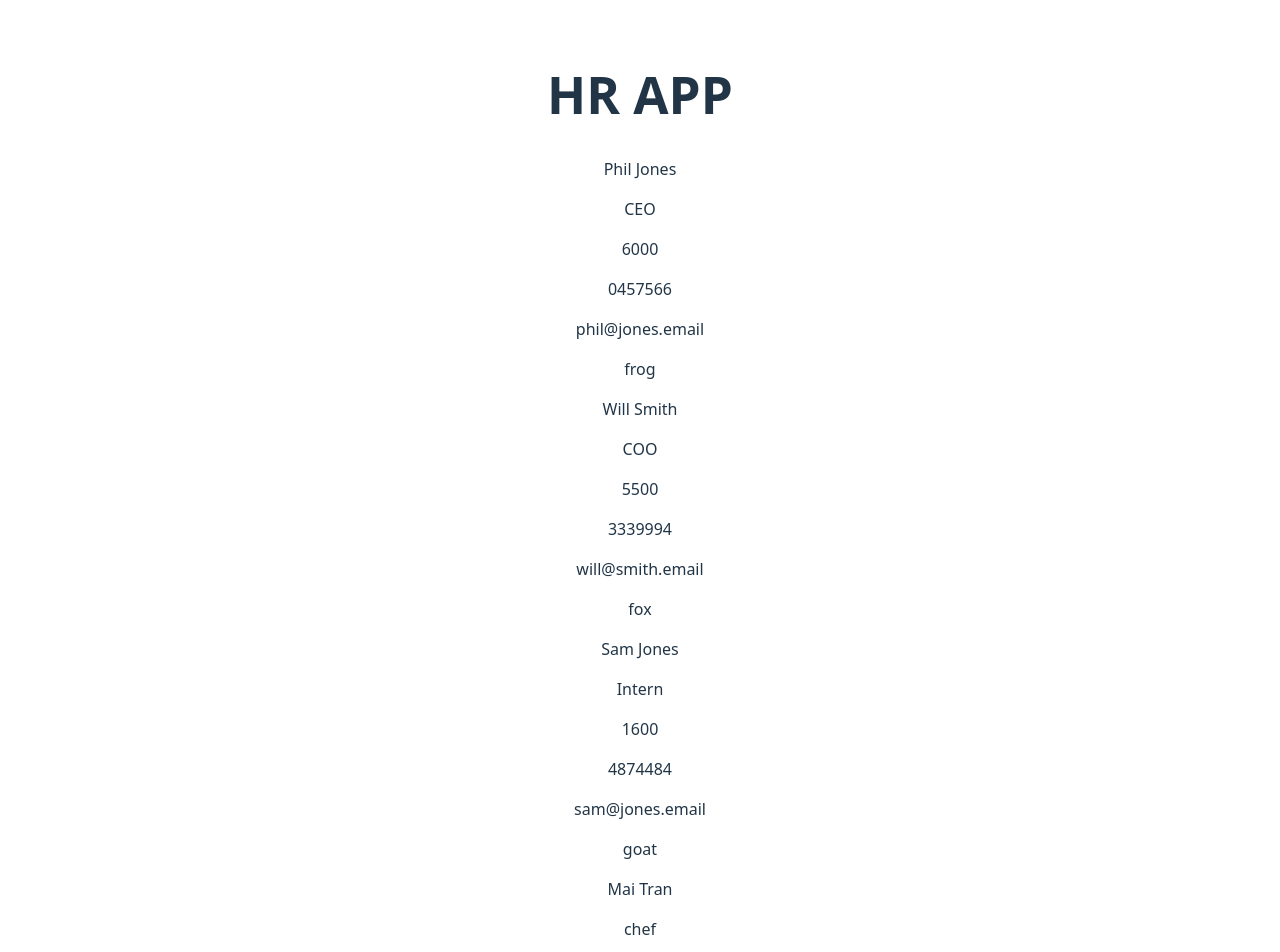
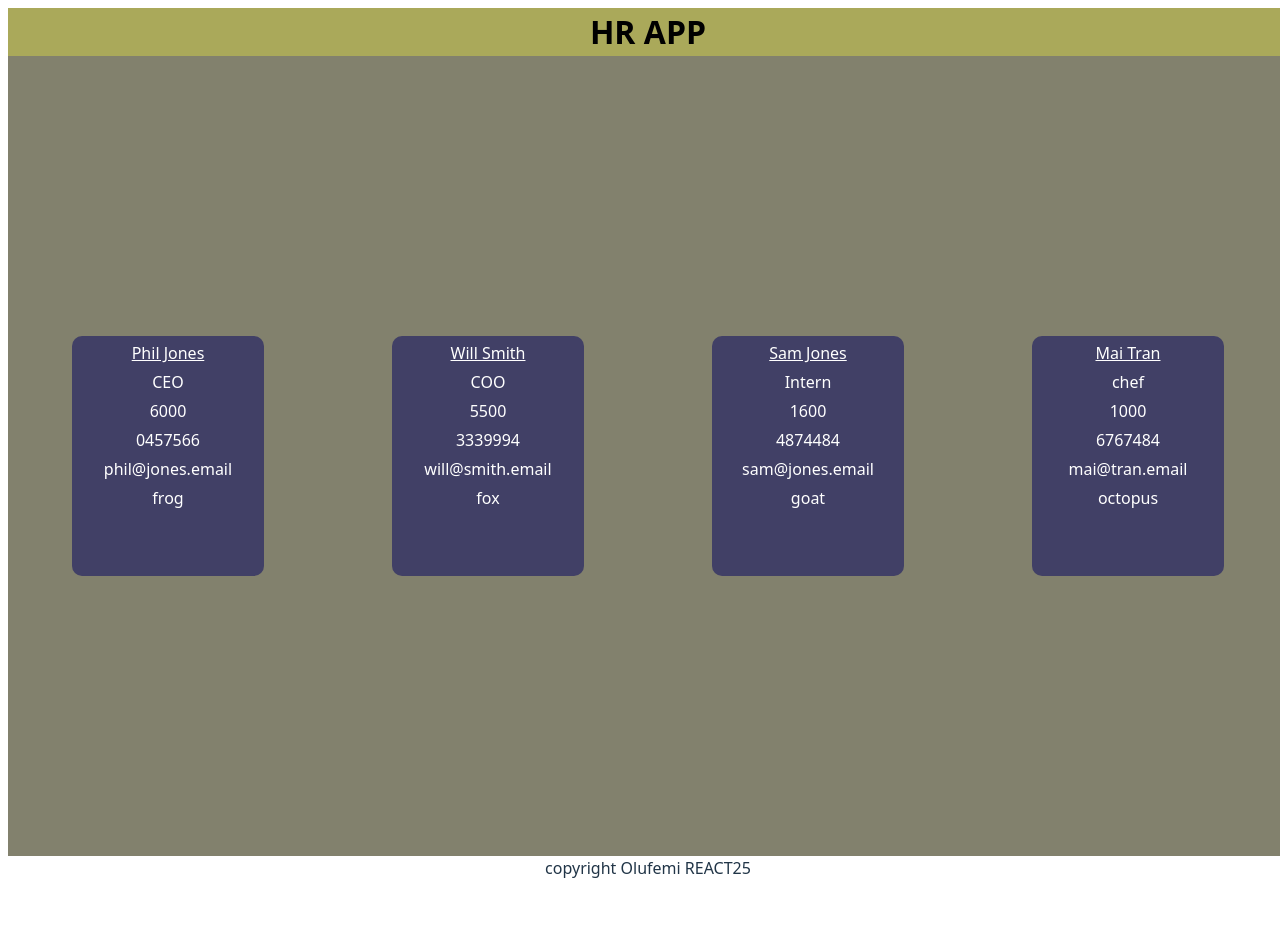
Before and after one commit to C3driK/hrApp, a React (Vite) app: page / in a window 1280 px wide. Shown: the top 952 px of the page. After the commit the page ends 880 px from the top, so only its background shows below. Built offline with nearby package versions, Linux system fonts and the light colour scheme.

Commit message:
add styling

```diff
--- a/src/App.css
+++ b/src/App.css
@@ -1,6 +1,52 @@
+html {
+  height: 100vh;
+  width: 100vw;
+}
+
 #root {
+  box-sizing: border-box;
   max-width: 1280px;
   margin: 0 auto;
-  padding: 2rem;
+  text-align: center;
+  width: 100vw;
+  height: 100vh;
+}
+header {
+  background-color: #aaa95a;
+  color: black;
+  margin: 0;
+  width: 100vw;
+}
+header h1 {
+  margin: 0;
+}
+main {
+  height: 100vh;
+  width: 100vw;
+  margin: 0;
+  background-color: #82816d;
+  display: flex;
+  justify-content: space-around;
+  align-items: center;
+}
+main div {
+  background-color: #414066;
+  color: white;
+  height: 30vh;
+  width: 15vw;
+  border-radius: 10px;
   text-align: center;
 }
+footer div {
+  display: flex;
+  justify-content: center;
+  align-items: center;
+}
+
+p {
+  margin: 5px;
+}
+
+.name {
+  text-decoration: underline;
+}
--- a/src/Footer.jsx
+++ b/src/Footer.jsx
@@ -1,5 +1,9 @@
 const Footer = () => {
-  return <footer>copyright Olufemi REACT25</footer>;
+  return (
+    <footer>
+      <div>copyright Olufemi REACT25</div>
+    </footer>
+  );
 };
 
 export default Footer;
--- a/src/Person.jsx
+++ b/src/Person.jsx
@@ -1,7 +1,7 @@
 const Person = (props) => {
   return (
     <div>
-      <p>{props.name}</p>
+      <p className="name">{props.name}</p>
       <p>{props.title}</p>
       <p>{props.salary}</p>
       <p>{props.phone}</p>
--- a/src/index.css
+++ b/src/index.css
@@ -13,20 +13,21 @@
   -moz-osx-font-smoothing: grayscale;
 }
 
-
-body {
+/* body {
   margin: 0;
   display: flex;
   place-items: center;
   min-width: 320px;
   min-height: 100vh;
+  background-color: beige;
 }
 
-h1 {
+h1{
   font-size: 3.2em;
   line-height: 1.1;
-}
-
+  background-color: green;
+  margin: 0;
+} */
 
 @media (prefers-color-scheme: light) {
   :root {
```
